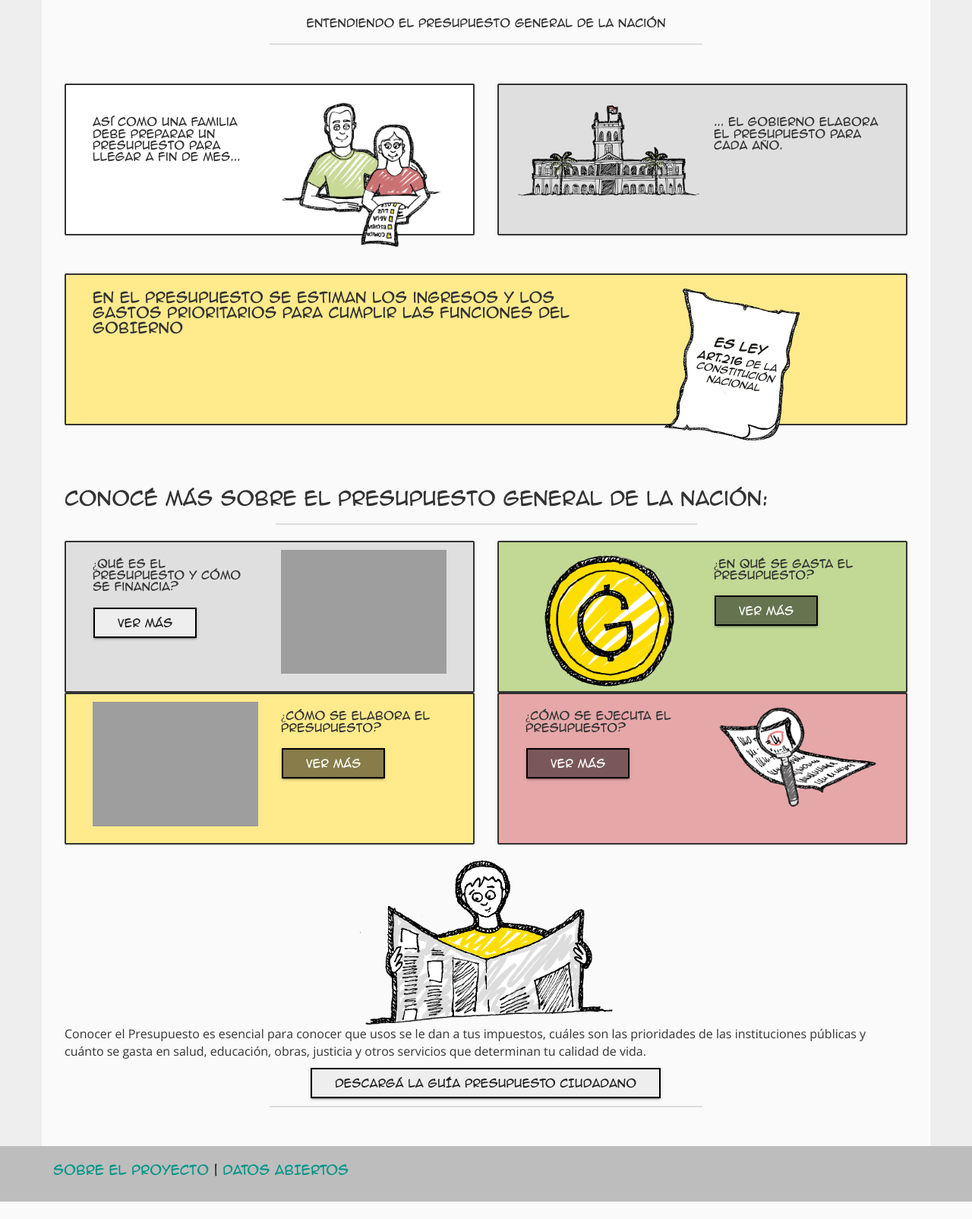
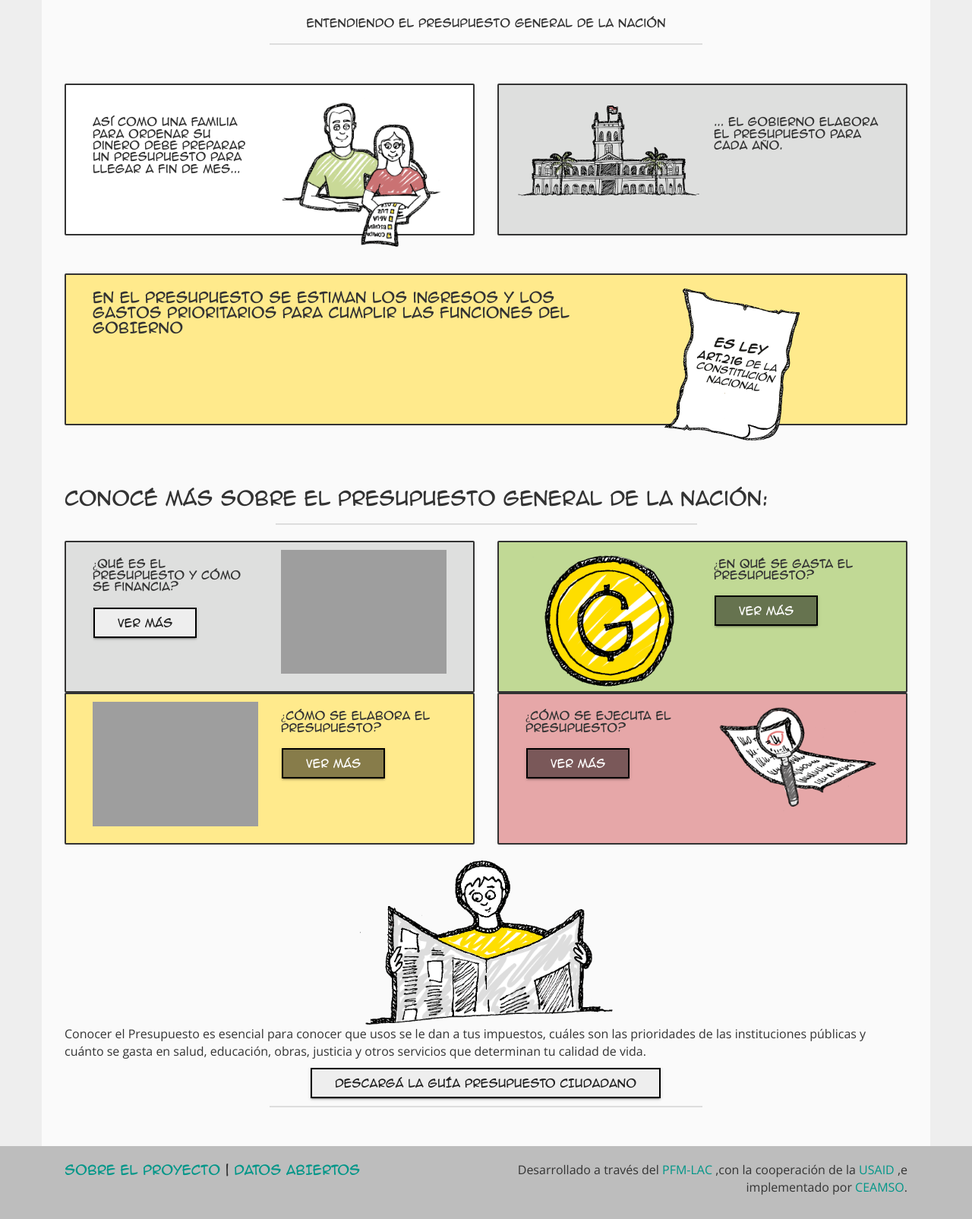
Before and after one commit to Girolabs/PresupuestoCiudadano, a Django app: page / in a window 1280 px wide. Shown: the part 245-1850 px from the top of the page at 76% size. Before the commit the page ends 1827 px from the top, so only its background shows below. Run offline with Django 3.2, Linux system fonts and the light colour scheme; some libraries are stand-ins or nearby versions; grey boxes are pictures that could not be loaded.

Commit message:
atribucion y pdf

```diff
--- a/presupuesto_ciudadano/main/static/css/main.css
+++ b/presupuesto_ciudadano/main/static/css/main.css
@@ -61,6 +61,13 @@ h1	{
 
 footer  {
   font-family: 'animeace';
+}
+
+
+footer .atribucion {
+  font-size: 14px;
+    font-family: 'Open Sans';
+    text-align: right;
 }
 
 .jumbotron2 h1 {
--- a/presupuesto_ciudadano/main/templates/base.html
+++ b/presupuesto_ciudadano/main/templates/base.html
@@ -73,9 +73,15 @@
    <footer>
     <div class="container">
 
+      <div class="col-md-6">
+    <p> <a href="/sobre">sobre el proyecto </a> |  <a href="https://datos.hacienda.gov.py/">DATOS ABIERTOS</a></p>
+      </div>
+      <div class="col-md-6 atribucion">
+
+          <p>Desarrollado a través del <a href="">PFM-LAC</a> ,con la cooperación de la <a href="">USAID</a> ,e implementado por <a href="">CEAMSO</a>.</p>
+      </div>
 
 
-      <p> <a href="/sobre">sobre el proyecto </a> |  <a href="https://datos.hacienda.gov.py/">DATOS ABIERTOS</a></p>
 
     </div>
 
--- a/presupuesto_ciudadano/main/templates/index.html
+++ b/presupuesto_ciudadano/main/templates/index.html
@@ -31,7 +31,7 @@
           <div class="caja doble wow fadeInLeft">
               <h2></h2>
               <div class="col-md-6">
-                <h5>Así como una familia debe preparar un presupuesto para llegar a fin de mes...</h5>
+                <h5>Así como una familia para ordenar su dinero debe preparar un presupuesto para llegar a fin de mes...</h5>
 
 
 
@@ -177,7 +177,7 @@
 
                   <div class="col-md-12 text-center">
 
-                      <a class="btn btn-default btn-raised btn-large" style="    max-width: 100%;    white-space: normal;">descargá la guía presupuesto ciudadano</a>
+                      <a class="btn btn-default btn-raised btn-large" style="    max-width: 100%;    white-space: normal;" href="/static/guia-presupuesto-ciudadano.pdf">descargá la guía presupuesto ciudadano</a>
                   </div>
 
                 </div>
```
Also changed, not shown: 1 other file.
